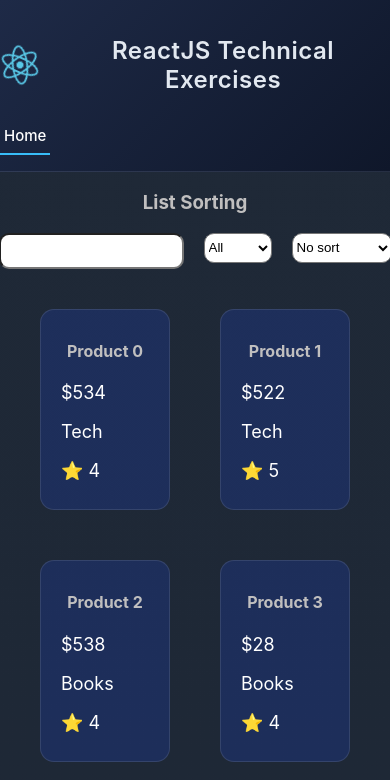
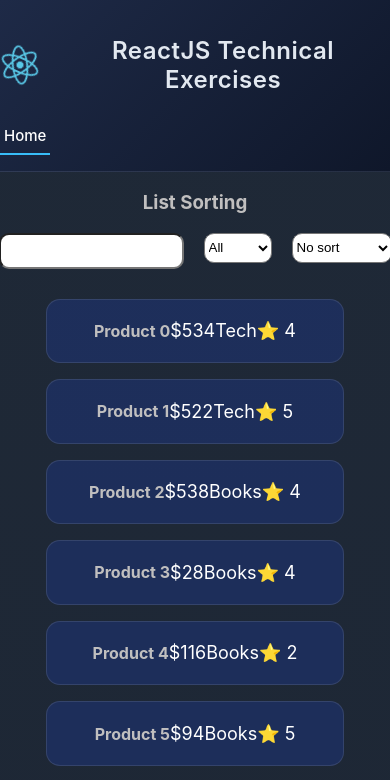
Before and after one commit to JCarlosRom97/guide-react-js, a React (Create React App) app: page /guide-react-js/list-sorting in a window 390 px wide. Shown: the top 780 px of the page. Built offline with nearby package versions, Linux system fonts and the light colour scheme.

Commit message:
Add responsive layer.

```diff
--- a/src/components/ExercisesList/ButtonList.css
+++ b/src/components/ExercisesList/ButtonList.css
@@ -1,8 +1,8 @@
 .buttonExercise {
-  padding: 10px 20px;       /* vertical | horizontal */
-  margin: 10px;
-  border-radius: 10px;
-  height: 80px;
+  width: 100%;
+  min-height: 70px;
+  padding: 12px 16px;
+  border-radius: 12px;
 }
 
 button:hover{
--- a/src/styles/App.css
+++ b/src/styles/App.css
@@ -59,11 +59,14 @@ select {
   font-size: 16px;
   background: rgba(30, 64, 175, 0.3);
   border: 1px solid rgba(255, 255, 255, 0.1);
-  padding: 10px 20px;
-  margin: 10px;
   border-radius: 14px;
   transition: all 0.25s ease;
   cursor: pointer;
+
+  display: flex;
+  align-items: center;
+  justify-content: center;
+  text-align: center;
 }
 
 .Item:hover {
@@ -76,9 +79,9 @@ select {
 .horizontalContainer {
   margin-top: 30px;
   display: grid;
-  grid-template-columns: repeat(auto-fit, minmax(120px, 1fr));
-  align-items: center;
-  gap: 30px;
+  grid-template-columns: repeat(auto-fit, minmax(180px, 1fr));
+  gap: 16px;
+  padding: 0 16px;
 }
 
 .verticalContainer {
@@ -163,3 +166,17 @@ tbody tr {
 tbody tr:nth-child(even) {
   background-color: #1f2937;
 }
+
+@media (min-width: 1024px) {
+  .horizontalContainer {
+    grid-template-columns: repeat(auto-fit, minmax(220px, 1fr));
+  }
+}
+
+@media (hover: hover) {
+  .Item:hover {
+    transform: translateY(-5px);
+    background: rgba(59, 130, 246, 0.5);
+    box-shadow: 0 10px 25px rgba(0, 0, 0, 0.4);
+  }
+}
```
